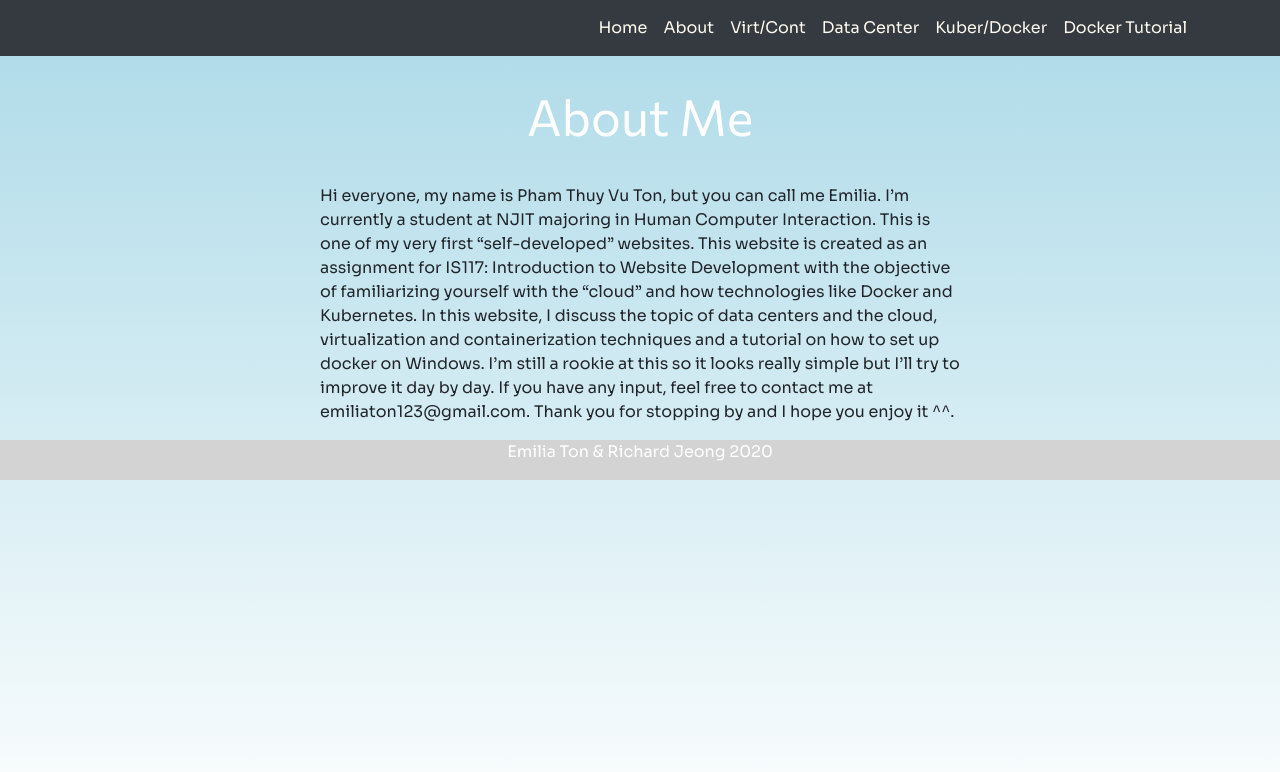
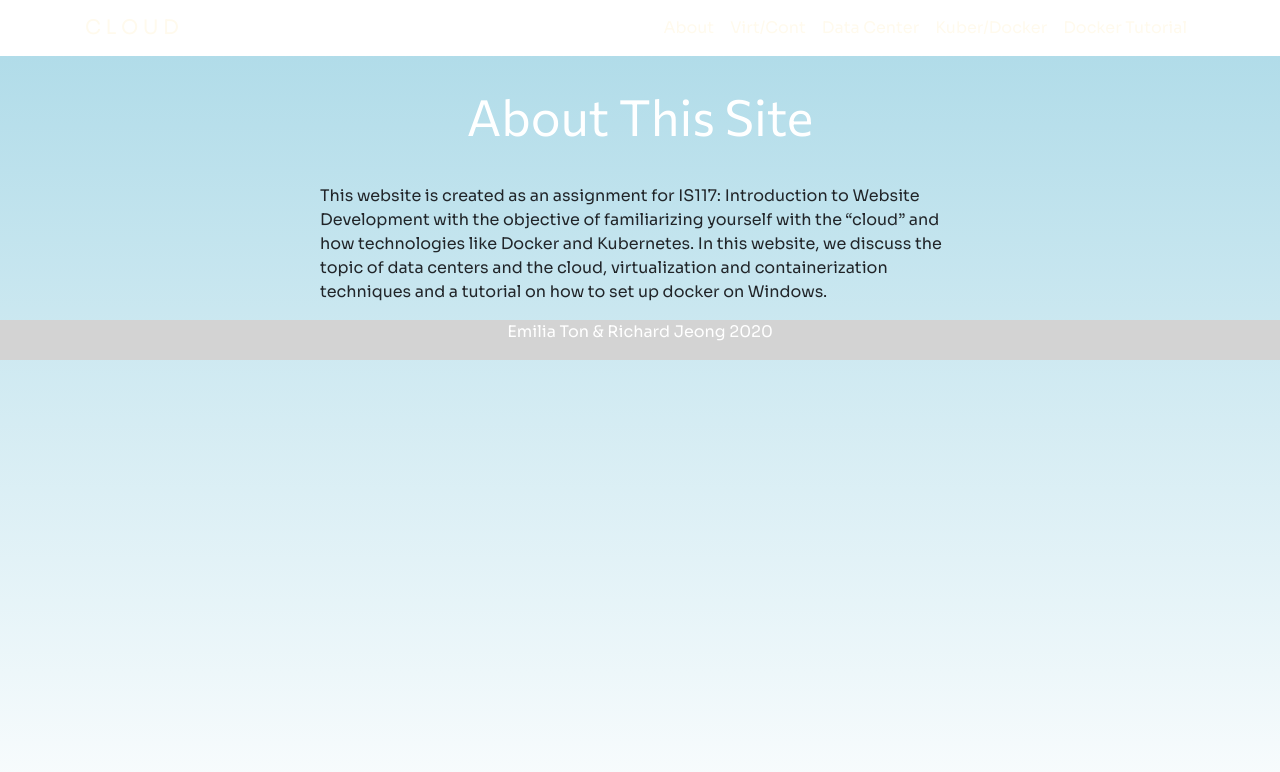
Before and after one commit to emiliaton/CloudTechnology, a plain HTML site: page docs/about.html in a window 1280 px wide. Drawn offline with Linux system fonts and the light colour scheme; files that its build step writes are made by us from their sources.

Commit message:
Update about.html

```diff
--- a/docs/about.html
+++ b/docs/about.html
@@ -6,42 +6,41 @@
     <meta name="viewport" content="width=device-width, initial-scale=1, shrink-to-fit=no">
 
     <!-- Bootstrap CSS -->
-    <link rel="stylesheet" href="../css/bootstrap-4.3.1.css">
+    <link rel="stylesheet" href="bootstrap-4.3.1.css">
 
     <title>About page</title>
 </head>
 <body>
 	<!-- Navbar -->
-	<nav class="navbar navbar-expand-lg bg-dark navbar-dark">
-		<div class="container">
-			<button class="navbar-toggler" type="button" data-toggle="collapse" data-target="#navbarSupportedContent" aria-controls="navbarSupportedContent" aria-expanded="false" aria-label="Toggle navigation"> <span class="navbar-toggler-icon"></span> </button>
-			<div class="collapse navbar-collapse" id="navbarSupportedContent">
-				<ul class="navbar-nav ml-auto">
-					<li class="nav-item"> <a class="nav-link" href="../index.html">Home</a> </li>
-					<li class="nav-item"><a href="about.html" class="nav-link">About</a></li>
-            				<li class="nav-item"><a href="virtualandcontain.html" class="nav-link">Virt/Cont</a></li>
-				  	<li class="nav-item"><a href="datacenter.html" class="nav-link">Data Center</a></li>
-				 	<li class="nav-item"><a href="kuberdocker.html" class="nav-link">Kuber/Docker</a></li>
-				  	<li class="nav-item"><a href="tutorial.html" class="nav-link">Docker Tutorial</a></li>
+	<nav class="navbar navbar-expand-lg navbar-dark">
+			<div class="container">
+				<a class="navbar-brand" href="index.html">C L O U D</a>
+            <button class="navbar-toggler" type="button" data-toggle="collapse" data-target="#navbarSupportedContent" aria-controls="navbarSupportedContent" aria-expanded="false" aria-label="Toggle navigation">
+                <span class="navbar-toggler-icon"></span>
+            </button>
+					<ul class="navbar-nav ml-auto">
+						<li class="nav-item"><a href="docs/about.html" class="nav-link">About</a></li>
+						<li class="nav-item"><a href="docs/virtualandcontain.html" class="nav-link">Virt/Cont</a></li>
+						<li class="nav-item"><a href="docs/datacenter.html" class="nav-link">Data Center</a></li>
+						<li class="nav-item"><a href="docs/kuberdocker.html" class="nav-link">Kuber/Docker</a></li>
+						<li class="nav-item"><a href="docs/tutorial.html" class="nav-link">Docker Tutorial</a></li>
 
-		  		</ul>
-			</div>
-		</div>
-	</nav>
+					</ul>
+				</div>
+		</nav>
     	<!-- END: Navbar -->
 	<main>
 		<div class="cont">
 			<div class="title">
-				<h1 style="font-size: 50px">About Me</h1>
+				<h1 style="font-size: 50px">About This Site</h1>
 			</div>
 			<div>
 				<p>
-				Hi everyone, my name is Pham Thuy Vu Ton, but you can call me Emilia. I’m currently a student at NJIT majoring in Human Computer Interaction.
-				This is one of my very first “self-developed” websites. This website is created as an assignment for IS117: Introduction to Website Development with
+
+				This website is created as an assignment for IS117: Introduction to Website Development with
 				the objective of familiarizing yourself with the “cloud” and how technologies like Docker and Kubernetes. In this website,
-				I discuss the topic of data centers and the cloud, virtualization and containerization techniques and a tutorial on how to set up docker on Windows.
-				I’m still a rookie at this so it looks really simple but I’ll try to improve it day by day. If you have any input, feel free to contact me at emiliaton123@gmail.com.
-				Thank you for stopping by and I hope you enjoy it ^^.
+				we discuss the topic of data centers and the cloud, virtualization and containerization techniques and a tutorial on how to set up docker on Windows.
+
 </p>
 			</div>
 			</div>
```
